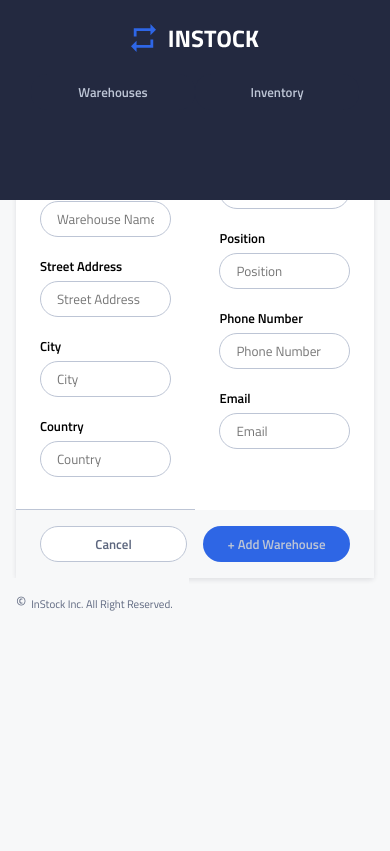
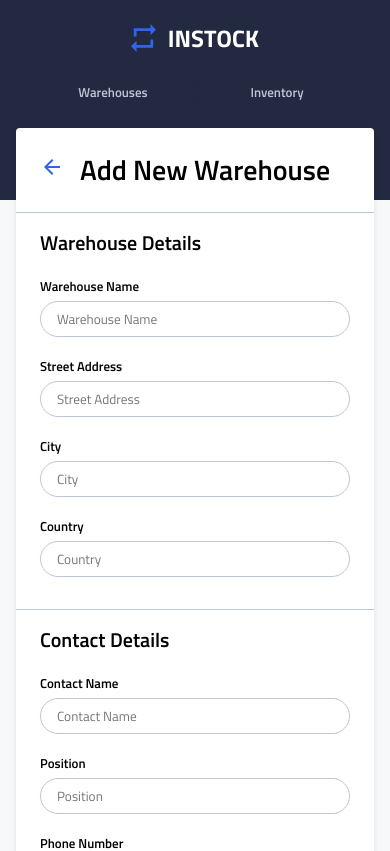
Before and after one commit to reema-susanroy/instock-client, a React (Create React App) app: page /warehouses/add in a window 390 px wide. Shown: the top 851 px of the page. Built offline with nearby package versions, Linux system fonts and the light colour scheme; no server answers.

Commit message:
Fix styling for mobile form

```diff
--- a/src/pages/AddWarehousePage/AddWarehousePage.scss
+++ b/src/pages/AddWarehousePage/AddWarehousePage.scss
@@ -4,9 +4,13 @@
     background-color: $lightGrey;
     display: flex;
     justify-content: center;
+    margin-top: 8rem;
 }
 .new-warehouse-body {
   background-color: $white;
+  z-index: 2;
+  height: 57.625rem;
+
   @include margin-mobile;
   border-radius: 4px;
   box-shadow: 0px 2px 5px 0px rgba(19, 24, 44, 0.1);
@@ -126,5 +130,8 @@
 }
 
 .form-inputs {
+  @include tablet {
     display: flex;
+  }
+
 }
```
